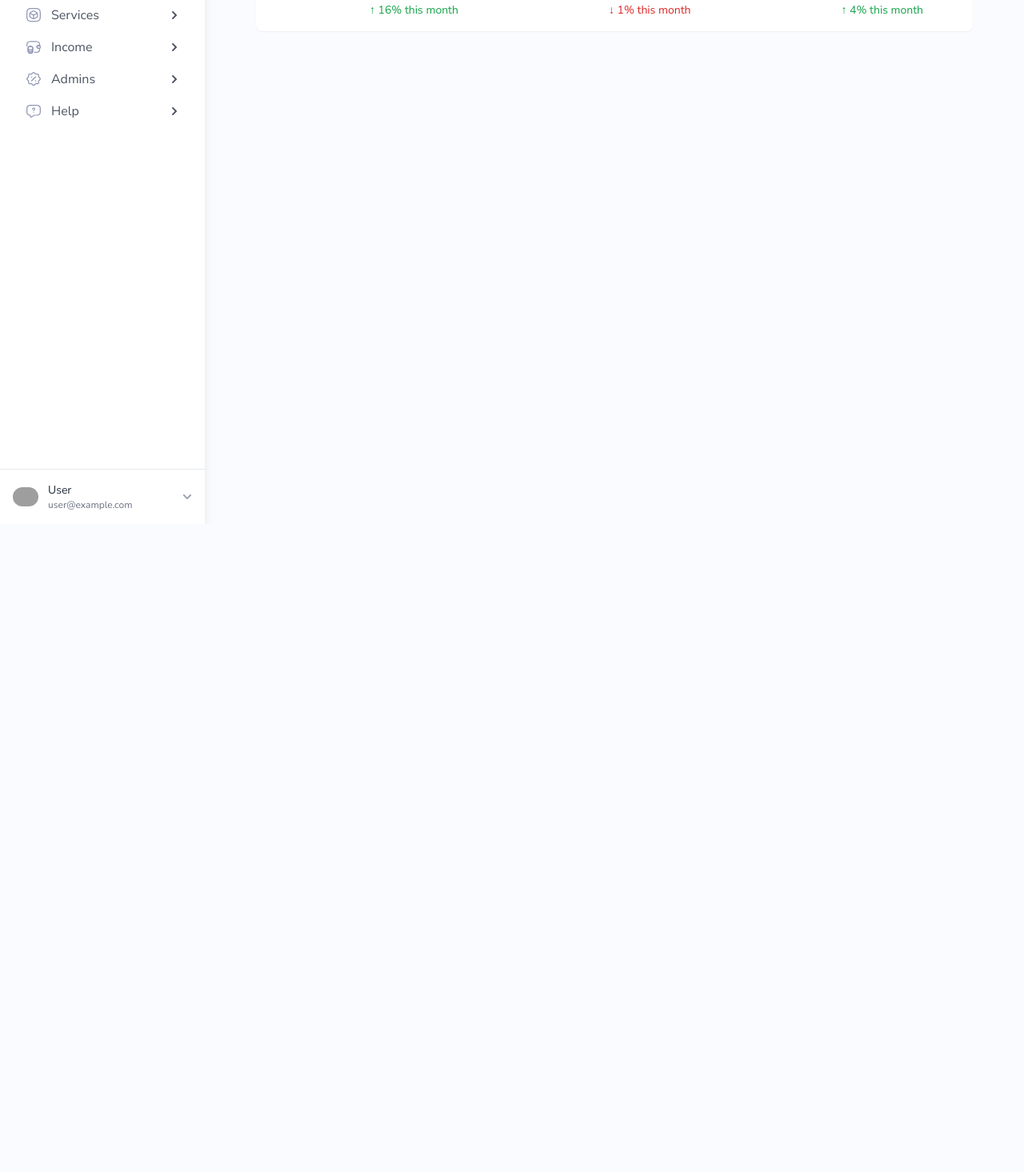
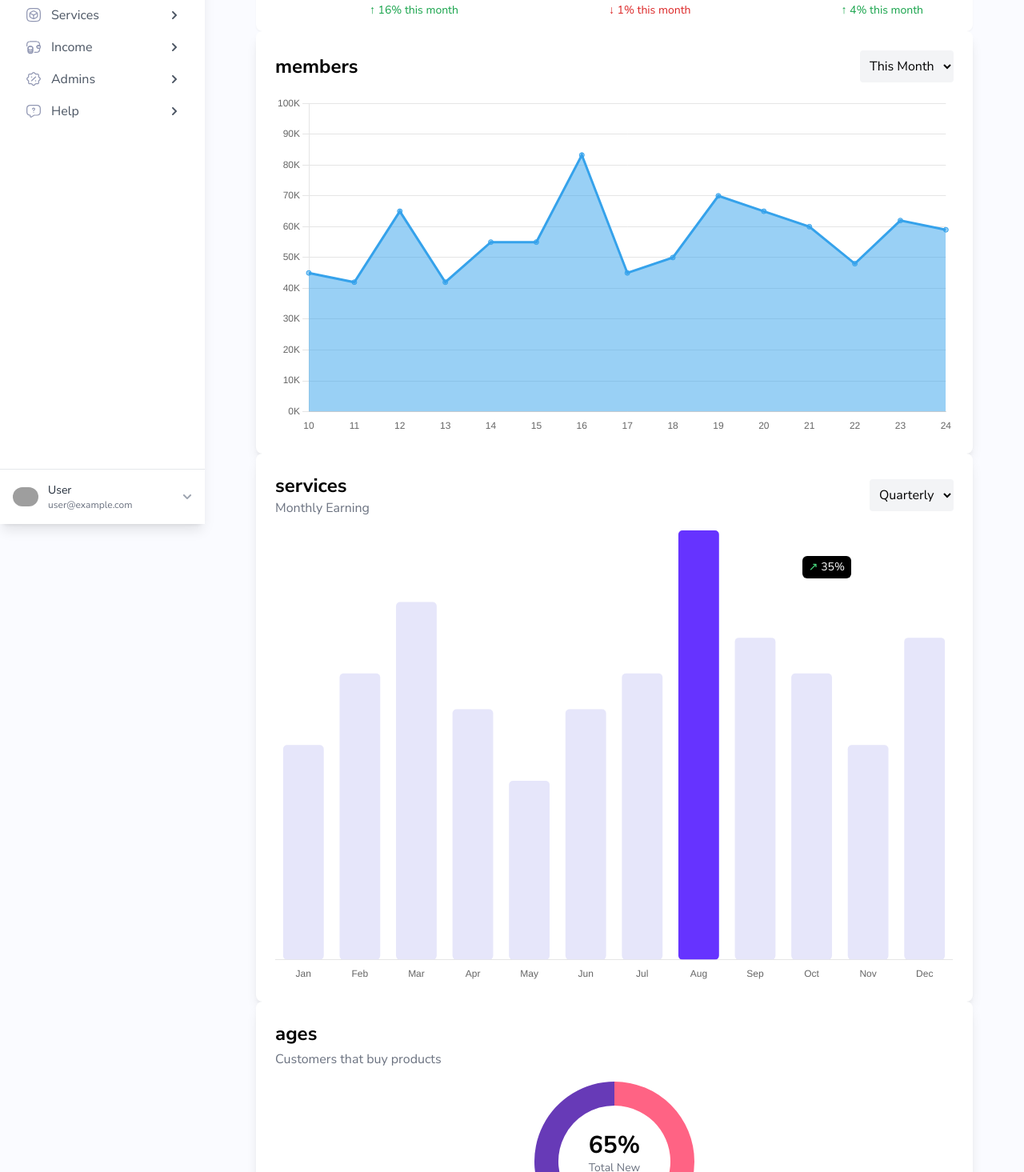
Before and after one commit to Classic-CRMs/Members-Managment-System, a Next.js app: page / in a window 1280 px wide. Shown: the part 145-1610 px from the top of the page at 80% size. Before the commit the page ends 800 px from the top, so only its background shows below. Built offline with nearby package versions, Linux system fonts and the light colour scheme; grey boxes are pictures that could not be loaded.

Commit message:
added random graphs using react-charts-js

```diff
--- a/app/page.tsx
+++ b/app/page.tsx
@@ -1,3 +1,6 @@
+import MembersChart from "@/components/StatsComponents/MembersChart";
+import PieChart from "@/components/StatsComponents/PieChart";
+import ServicesChart from "@/components/StatsComponents/ServicesChart";
 import Stats from "@/components/StatsComponents/Stats";
 import Image from "next/image";
 
@@ -8,6 +11,9 @@ export default function Home() {
         Dashboard
     </h1>
     <Stats/>
+    <MembersChart/>
+    <ServicesChart/>
+    <PieChart/>
    </div>
   );
 }
--- /dev/null
+++ b/components/StatsComponents/MembersChart.tsx
@@ -0,0 +1,100 @@
+"use client"
+import React from 'react';
+import {
+  Chart as ChartJS,
+  CategoryScale,
+  LinearScale,
+  PointElement,
+  LineElement,
+  Title,
+  Tooltip,
+  Filler,
+  Legend,
+} from 'chart.js';
+import { Line } from 'react-chartjs-2';
+
+ChartJS.register(
+  CategoryScale,
+  LinearScale,
+  PointElement,
+  LineElement,
+  Title,
+  Tooltip,
+  Filler,
+  Legend
+);
+
+const options = {
+  responsive: true,
+  plugins: {
+    legend: {
+      display: false,
+    },
+    title: {
+      display: false,
+    },
+    tooltip: {
+      mode: 'index' as const,
+      intersect: false,
+      callbacks: {
+        label: function(context: any) {
+          let label = context.dataset.label || '';
+          if (label) {
+            label += ': ';
+          }
+          if (context.parsed.y !== null) {
+            label += new Intl.NumberFormat('en-US').format(context.parsed.y);
+          }
+          return label;
+        }
+      }
+    },
+  },
+  scales: {
+    x: {
+      grid: {
+        display: false,
+      },
+    },
+    y: {
+      beginAtZero: true,
+      ticks: {
+        callback: function(value: any) {
+          return value / 1000 + 'K';
+        },
+      },
+      max: 100000,
+    },
+  },
+};
+
+const labels = ['10', '11', '12', '13', '14', '15', '16', '17', '18', '19', '20', '21', '22', '23', '24'];
+
+const data = {
+  labels,
+  datasets: [
+    {
+      fill: true,
+      label: 'Members',
+      data: [45000, 42000, 65000, 42000, 55000, 55000, 83234, 45000, 50000, 70000, 65000, 60000, 48000, 62000, 59000],
+      borderColor: 'rgb(53, 162, 235)',
+      backgroundColor: 'rgba(53, 162, 235, 0.5)',
+    },
+  ],
+};
+
+const MembersChart: React.FC = () => {
+  return (
+    <div className="bg-white p-6 rounded-lg shadow-lg">
+      <div className="flex justify-between items-center mb-4">
+        <h2 className="text-2xl font-bold">members</h2>
+        <select className="bg-gray-100 p-2 rounded">
+          <option>This Month</option>
+        </select>
+      </div>
+      <Line options={options} data={data} />
+    </div>
+  );
+};
+
+export default MembersChart;
--- /dev/null
+++ b/components/StatsComponents/PieChart.tsx
@@ -0,0 +1,51 @@
+"use client"
+import React from 'react';
+import { Chart as ChartJS, ArcElement, Tooltip, Legend } from 'chart.js';
+import { Doughnut } from 'react-chartjs-2';
+
+ChartJS.register(ArcElement, Tooltip, Legend);
+
+const options = {
+  responsive: true,
+  cutout: '70%',
+  plugins: {
+    legend: {
+      display: false,
+    },
+    tooltip: {
+      enabled: false,
+    },
+  },
+};
+
+const data = {
+  datasets: [
+    {
+      data: [65, 35],
+      backgroundColor: [
+        'rgba(255, 99, 132, 1)',
+        'rgba(103, 58, 183, 1)',
+        'rgba(230, 230, 250, 1)',
+      ],
+      borderWidth: 0,
+    },
+  ],
+};
+
+const PieChart: React.FC = () => {
+  return (
+    <div className="bg-white p-6 rounded-lg shadow-lg">
+      <h2 className="text-2xl font-bold mb-1">ages</h2>
+      <p className="text-gray-500 mb-4">Customers that buy products</p>
+      <div className="relative" style={{ width: '200px', height: '200px', margin: '0 auto' }}>
+        <Doughnut data={data} options={options} />
+        <div className="absolute inset-0 flex flex-col items-center justify-center">
+          <span className="text-3xl font-bold">65%</span>
+          <span className="text-sm text-gray-500 text-center">Total New<br />Customers</span>
+        </div>
+      </div>
+    </div>
+  );
+};
+
+export default PieChart;
--- /dev/null
+++ b/components/StatsComponents/ServicesChart.tsx
@@ -0,0 +1,88 @@
+'use client'
+import React from 'react';
+import {
+  Chart as ChartJS,
+  CategoryScale,
+  LinearScale,
+  BarElement,
+  Title,
+  Tooltip,
+  Legend,
+} from 'chart.js';
+import { Bar } from 'react-chartjs-2';
+
+ChartJS.register(
+  CategoryScale,
+  LinearScale,
+  BarElement,
+  Title,
+  Tooltip,
+  Legend
+);
+
+const options = {
+  responsive: true,
+  plugins: {
+    legend: {
+      display: false,
+    },
+    title: {
+      display: false,
+    },
+    tooltip: {
+      enabled: false,
+    },
+  },
+  scales: {
+    x: {
+      grid: {
+        display: false,
+      },
+    },
+    y: {
+      display: false,
+      beginAtZero: true,
+    },
+  },
+};
+
+const labels = ['Jan', 'Feb', 'Mar', 'Apr', 'May', 'Jun', 'Jul', 'Aug', 'Sep', 'Oct', 'Nov', 'Dec'];
+
+const data = {
+  labels,
+  datasets: [
+    {
+      data: [30, 40, 50, 35, 25, 35, 40, 60, 45, 40, 30, 45],
+      backgroundColor: (context: any) => {
+        const index = context.dataIndex;
+        return index === 7 ? 'rgba(102, 51, 255, 1)' : 'rgba(230, 230, 250, 1)';
+      },
+      borderRadius: 5,
+      borderSkipped: false,
+    },
+  ],
+};
+
+const ServicesChart: React.FC = () => {
+  return (
+    <div className="bg-white p-6 rounded-lg shadow-lg">
+      <div className="flex justify-between items-center mb-4">
+        <div>
+          <h2 className="text-2xl font-bold">services</h2>
+          <p className="text-gray-500">Monthly Earning</p>
+        </div>
+        <select className="bg-gray-100 p-2 rounded">
+          <option>Quarterly</option>
+        </select>
+      </div>
+      <div className="relative">
+        <Bar options={options} data={data} height={200} />
+        <div className="absolute top-8 right-32 bg-black text-white px-2 py-1 rounded-md text-sm">
+          <span className="text-green-400">↗</span> 35%
+        </div>
+      </div>
+    </div>
+  );
+};
+
+export default ServicesChart;
--- a/package.json
+++ b/package.json
@@ -10,9 +10,11 @@
   },
   "dependencies": {
     "@types/mongoose": "^5.11.97",
+    "chart.js": "^4.4.4",
     "mongoose": "^8.5.3",
     "next": "14.2.5",
     "react": "^18",
+    "react-chartjs-2": "^5.2.0",
     "react-dom": "^18",
     "react-dropzone": "^14.2.3",
     "react-icons": "^5.3.0"
```
Also changed, not shown: 1 other file (tests, documents, lock files or other folders).
